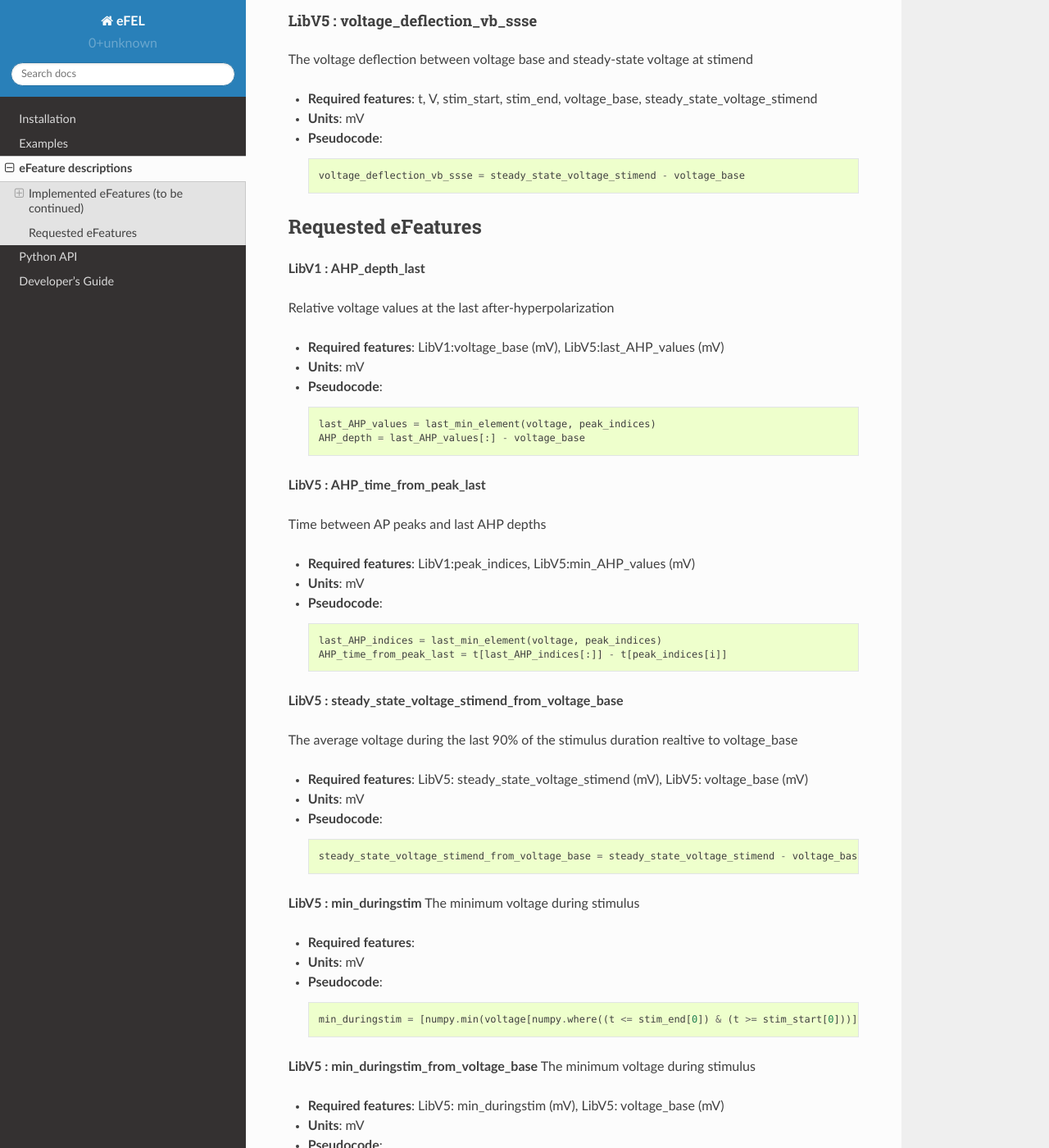
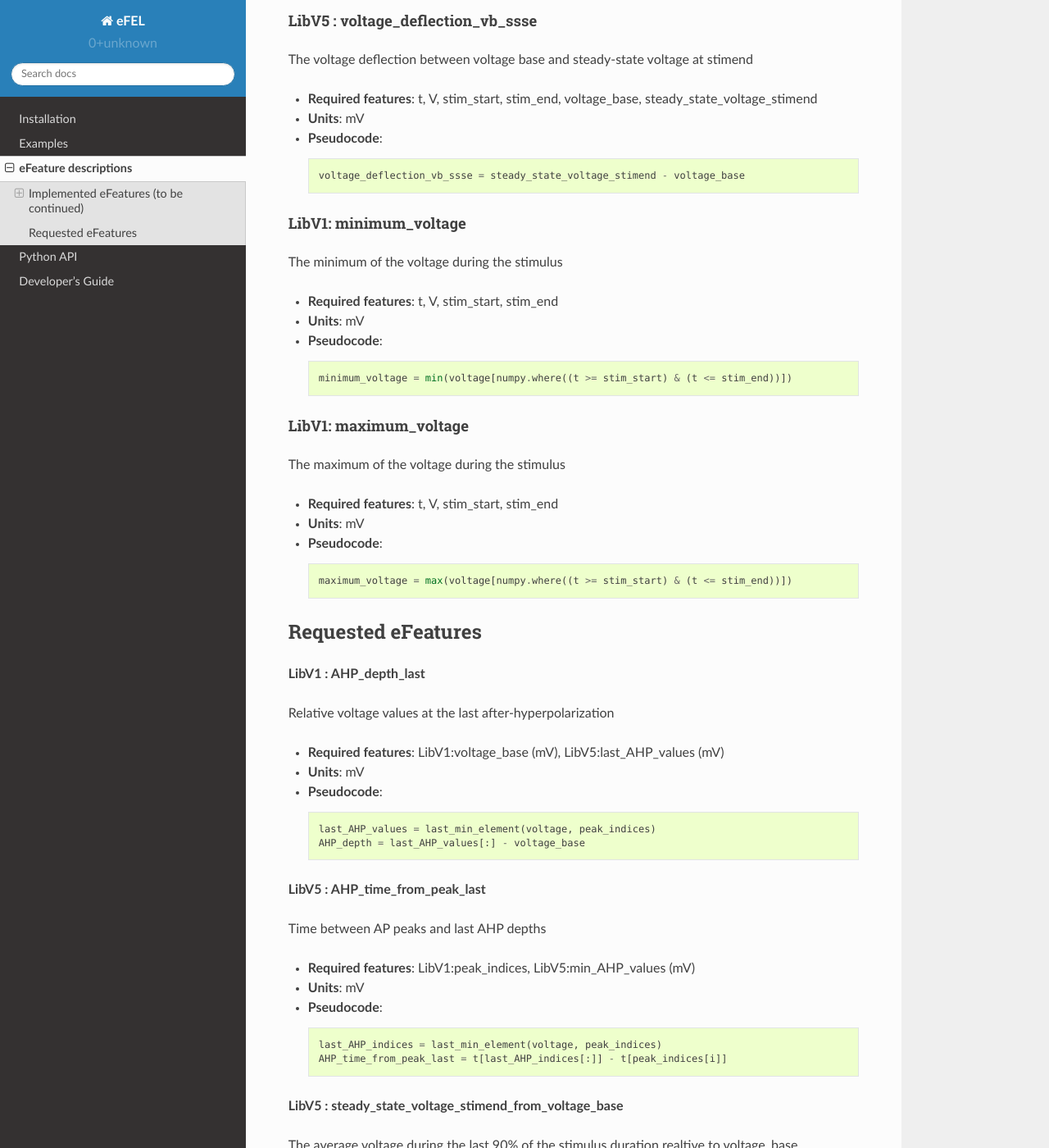
Before and after one commit to BlueBrain/eFEL, a Sphinx documentation site: the page built from docs/source/eFeatures.rst, in a window 1280 px wide and 1400 px high, scrolled down 9954 px. Shown: the whole window at 82% size. Built offline with Sphinx 7.4.7 and the Read the Docs theme 2.0.0, drawn with Linux system fonts in a browser that asks for light colours; some of the changed text lies outside the part shown.

Commit message:
Add documentation for maximum/minimum_voltage

```diff
--- a/docs/source/eFeatures.rst
+++ b/docs/source/eFeatures.rst
@@ -419,6 +419,29 @@ The voltage deflection between voltage base and steady-state voltage at stimend
 
     voltage_deflection_vb_ssse = steady_state_voltage_stimend - voltage_base
 
+LibV1: minimum_voltage
+~~~~~~~~~~~~~~~~~~~~~~
+
+The minimum of the voltage during the stimulus
+
+- **Required features**: t, V, stim_start, stim_end
+- **Units**: mV
+- **Pseudocode**: ::
+
+    minimum_voltage = min(voltage[numpy.where((t >= stim_start) & (t <= stim_end))])
+
+LibV1: maximum_voltage
+~~~~~~~~~~~~~~~~~~~~~~
+
+The maximum of the voltage during the stimulus
+
+- **Required features**: t, V, stim_start, stim_end
+- **Units**: mV
+- **Pseudocode**: ::
+
+    maximum_voltage = max(voltage[numpy.where((t >= stim_start) & (t <= stim_end))])
+
+
 
 Requested eFeatures
 ===================
@@ -458,16 +481,6 @@ The average voltage during the last 90% of the stimulus duration realtive to vol
     steady_state_voltage_stimend_from_voltage_base = steady_state_voltage_stimend - voltage_base
 
 
-**LibV5 : min_duringstim**
-The minimum voltage during stimulus
-
-- **Required features**:
-- **Units**: mV
-- **Pseudocode**: ::
-
-    min_duringstim = [numpy.min(voltage[numpy.where((t <= stim_end[0]) & (t >= stim_start[0]))])]
-
-
 **LibV5 : min_duringstim_from_voltage_base**
 The minimum voltage during stimulus
 
@@ -475,17 +488,7 @@ The minimum voltage during stimulus
 - **Units**: mV
 - **Pseudocode**: ::
 
-    min_duringstim_from_voltage_base = min_duringstim - voltage_base
-
-
-**LibV5 : max_duringstim**
-The minimum voltage during stimulus
-
-- **Required features**:
-- **Units**: mV
-- **Pseudocode**: ::
-
-    min_duringstim = [numpy.max(voltage[numpy.where((t <= stim_end[0]) & (t >= stim_start[0]))])]
+    min_duringstim_from_voltage_base = minimum_voltage - voltage_base
 
 
 **LibV5 : max_duringstim_from_voltage_base**
@@ -495,7 +498,7 @@ The minimum voltage during stimulus
 - **Units**: mV
 - **Pseudocode**: ::
 
-    max_duringstim_from_voltage_base = max_duringstim - voltage_base
+    max_duringstim_from_voltage_base = maximum_voltage - voltage_base
 
 **LibV5 : diff_max_duringstim**
 Difference between maximum and steady state during stimulation
```
